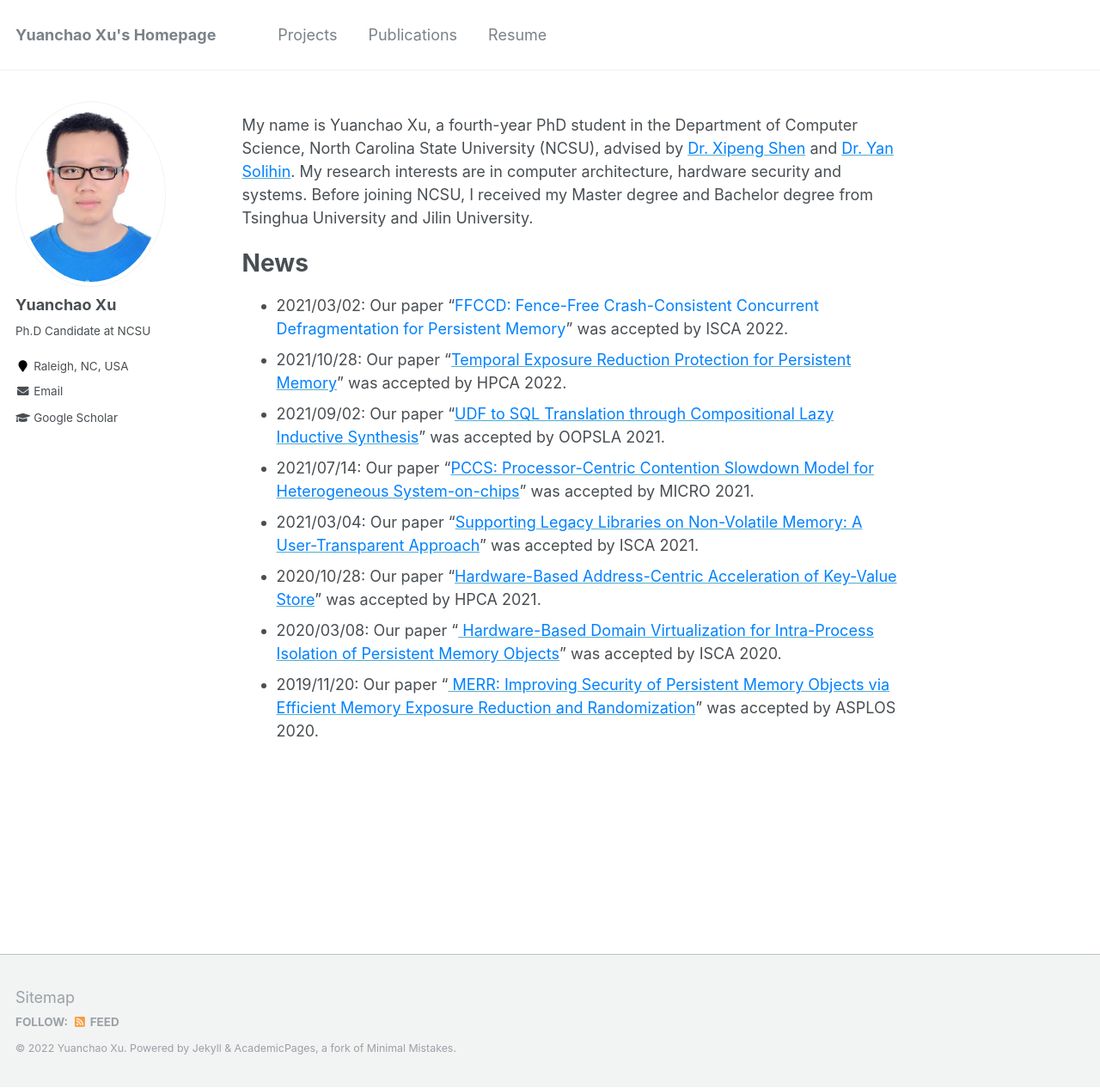
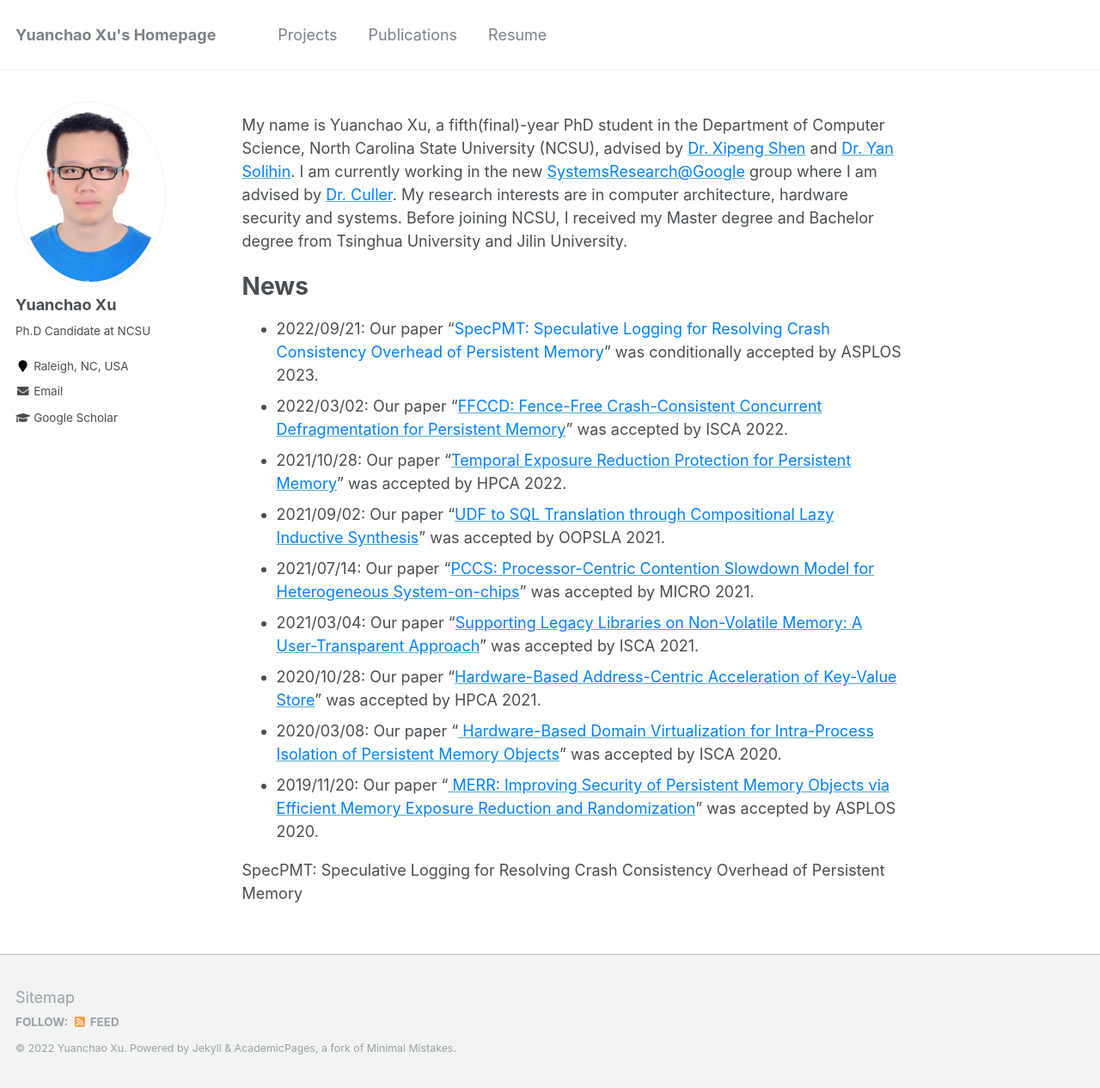
Before and after one commit to yuanchaoxu6/yuanchaoxu6.github.io, a Jekyll site: the page built from _pages/about.md, in a window 1280 px wide and 1266 px high. Shown: the whole window at 86% size. Built offline with Jekyll 4.4.1, drawn with Linux system fonts in a browser that asks for light colours.

Commit message:
add ASPLOS23

```diff
--- a/_pages/about.md
+++ b/_pages/about.md
@@ -8,12 +8,13 @@ redirect_from:
   - /about.html
 ---
 
-My name is Yuanchao Xu, a fourth-year PhD student in the Department of Computer Science, North Carolina State University (NCSU), advised by [<font color="#0081ff">Dr. Xipeng Shen</font>](https://people.engr.ncsu.edu/xshen5/) and [<font color="#0081ff">Dr. Yan Solihin</font>](https://sites.google.com/view/arpers). My research interests are in computer architecture, hardware security and systems. Before joining NCSU, I received my Master degree and Bachelor degree from Tsinghua University and Jilin University.
+My name is Yuanchao Xu, a fifth(final)-year PhD student in the Department of Computer Science, North Carolina State University (NCSU), advised by [<font color="#0081ff">Dr. Xipeng Shen</font>](https://people.engr.ncsu.edu/xshen5/) and [<font color="#0081ff">Dr. Yan Solihin</font>](https://sites.google.com/view/arpers). I am currently working in the new [<font color="#0081ff">SystemsResearch@Google</font>](https://cloud.google.com/blog/topics/systems/google-creates-new-systems-research-group) group where I am advised by [<font color="#0081ff">Dr. Culler</font>](http://people.eecs.berkeley.edu/~culler/). My research interests are in computer architecture, hardware security and systems. Before joining NCSU, I received my Master degree and Bachelor degree from Tsinghua University and Jilin University.
 
 
 News
 ======
-* 2021/03/02: Our paper “<font color="#0081ff">FFCCD: Fence-Free Crash-Consistent Concurrent Defragmentation for Persistent Memory</font>" was accepted by ISCA 2022.
+* 2022/09/21: Our paper “<font color="#0081ff">SpecPMT: Speculative Logging for Resolving Crash Consistency Overhead of Persistent Memory</font>" was conditionally accepted by ASPLOS 2023.
+* 2022/03/02: Our paper “[<font color="#0081ff">FFCCD: Fence-Free Crash-Consistent Concurrent Defragmentation for Persistent Memory</font>](http://yuanchaoxu6.github.io/files/ISCA22.pdf)" was accepted by ISCA 2022.
 * 2021/10/28: Our paper “[<font color="#0081ff">Temporal Exposure Reduction Protection for Persistent Memory</font>](http://yuanchaoxu6.github.io/files/HPCA22.pdf)” was accepted by HPCA 2022.
 * 2021/09/02: Our paper “[<font color="#0081ff">UDF to SQL Translation through Compositional Lazy Inductive Synthesis</font>](http://yuanchaoxu6.github.io/files/OOPSLA2021.pdf)” was accepted by OOPSLA 2021.
 * 2021/07/14: Our paper “[<font color="#0081ff">PCCS: Processor-Centric Contention Slowdown Model for Heterogeneous System-on-chips</font>](http://yuanchaoxu6.github.io/files/MICRO2021.pdf)” was accepted by MICRO 2021.
@@ -21,3 +22,6 @@ News
 * 2020/10/28: Our paper “[<font color="#0081ff">Hardware-Based Address-Centric Acceleration of Key-Value Store</font>](http://yuanchaoxu6.github.io/files/HPCA21.pdf)” was accepted by HPCA 2021.
 * 2020/03/08: Our paper “[<font color="#0081ff"> Hardware-Based Domain Virtualization for Intra-Process Isolation of Persistent Memory Objects</font>](http://yuanchaoxu6.github.io/files/isca20.pdf)” was accepted by ISCA 2020.
 * 2019/11/20: Our paper “[<font color="#0081ff"> MERR: Improving Security of Persistent Memory Objects via Efficient Memory Exposure Reduction and Randomization</font>](http://yuanchaoxu6.github.io/files/asplos20.pdf)” was accepted by ASPLOS 2020.
+
+
+SpecPMT: Speculative Logging for Resolving Crash Consistency Overhead of Persistent Memory
```
Also changed, not shown: _pages/publications.md (+3 -2 lines), 2 other files.
